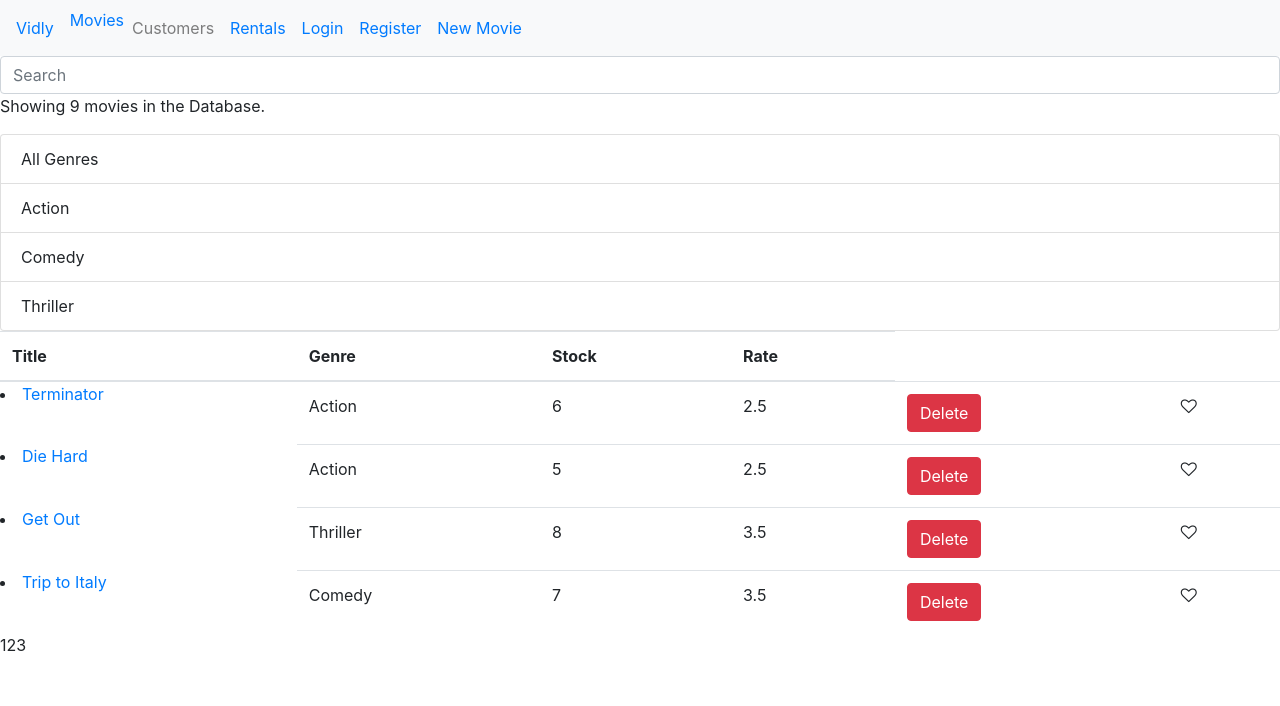
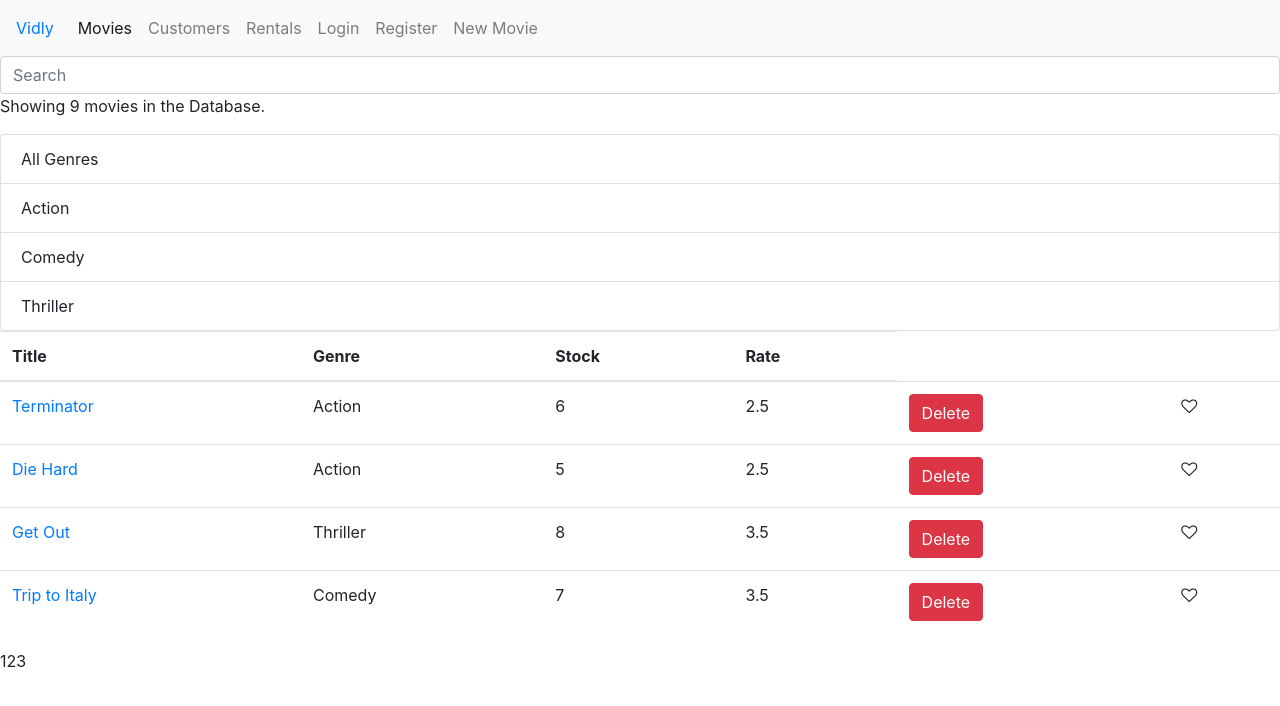
Before and after one commit to Bennity/vidly, a React (Create React App) app: page /Movies in a window 1280 px wide. Shown: the top 706 px of the page. Built offline with nearby package versions, Linux system fonts and the light colour scheme.

Commit message:
No warnings

```diff
--- a/src/App.js
+++ b/src/App.js
@@ -55,14 +55,15 @@ class App extends Component {
 
   handleLike = id => {
     const movies = [...this.state.movies];
-    const movie = movies.filter(obj => obj._id === id);
-    if (movie.map(obj => obj.liked) == "fa fa-heart-o") {
-      movie.map(obj => (obj.liked = "fa fa-heart"));
-      this.setState({ movies });
+    const movie = movies.find(obj => obj._id === id);
+
+    if (movie.liked === "fa fa-heart-o") {
+      movie.liked = "fa fa-heart";
     } else {
-      movie.map(obj => (obj.liked = "fa fa-heart-o"));
-      this.setState({ movies });
+      movie.liked = "fa fa-heart-o";
     }
+
+    this.setState({ movies });
   };
 
   handlePageChange = page => {
@@ -70,7 +71,7 @@ class App extends Component {
   };
 
   handleGenreChange = genrename => {
-    if (genrename == "All Genres") {
+    if (genrename === "All Genres") {
       const movies = this.state.movies.map(obj => obj);
       this.setState({ movies, selector: genrename });
     } else {
--- a/src/common/movie.jsx
+++ b/src/common/movie.jsx
@@ -5,9 +5,9 @@ const movie = props => {
   return (
     <React.Fragment>
       <tr>
-        <li key={props._id}>
+        <td key={props._id}>
           <Link to={`/Movies/${props._id}`}>{props.title}</Link>
-        </li>
+        </td>
 
         <td>{props.genre}</td>
         <td>{props.numberInStock}</td>
--- a/src/common/movieForm.jsx
+++ b/src/common/movieForm.jsx
@@ -100,7 +100,7 @@ class MovieForm extends Component {
           <h1>Movie Form</h1>
           <form>
             <div class="form-group">
-              <label for="title">Title </label>
+              <label htmlfor="title">Title </label>
               <input
                 type="text"
                 class="form-control"
@@ -117,7 +117,7 @@ class MovieForm extends Component {
               )}
             </div>
             <div class="form-group">
-              <label for="genre">Genre</label>
+              <label htmlfor="genre">Genre</label>
               <select
                 class="form-control"
                 id="genre"
@@ -136,7 +136,7 @@ class MovieForm extends Component {
               )}
             </div>
             <div class="form-group">
-              <label for="numberInStock">Number in Stock</label>
+              <label htmlfor="numberInStock">Number in Stock</label>
               <input
                 type="text"
                 class="form-control"
@@ -153,7 +153,7 @@ class MovieForm extends Component {
               )}
             </div>
             <div class="form-group">
-              <label for="dailyRentalRate">Daily Rental Rate</label>
+              <label htmlfor="dailyRentalRate">Daily Rental Rate</label>
               <input
                 type="text"
                 class="form-control"
--- a/src/common/movies.jsx
+++ b/src/common/movies.jsx
@@ -66,13 +66,13 @@ class movies extends Component {
               />
             ))}
           </tbody>
-          <Pagination
-            itemsCount={this.props.movies.length}
-            pageSize={this.props.pageSize}
-            currentPage={this.props.currentPage}
-            onPageChange={this.props.onPageChange}
-          />
         </table>
+        <Pagination
+          itemsCount={this.props.movies.length}
+          pageSize={this.props.pageSize}
+          currentPage={this.props.currentPage}
+          onPageChange={this.props.onPageChange}
+        />
       </React.Fragment>
     );
   }
--- a/src/common/navbar.jsx
+++ b/src/common/navbar.jsx
@@ -1,4 +1,4 @@
-import React, { Component } from "react";
+import React from "react";
 import { Link, NavLink } from "react-router-dom";
 
 const navbar = props => {
@@ -9,7 +9,9 @@ const navbar = props => {
       <div className="collapse navbar-collapse" id="navbarNav">
         <ul className="navbar-nav">
           <li className="nav-item active">
-            <NavLink to="/Movies/">Movies</NavLink>
+            <NavLink className="nav-link" to="/Movies/">
+              Movies
+            </NavLink>
           </li>
           <li className="nav-item">
             <NavLink className="nav-link" to="/Customers">
@@ -18,22 +20,22 @@ const navbar = props => {
           </li>
           <li className="nav-item">
             <NavLink className="nav-link" to="/Rentals">
-              <Link to="/Rentals">Rentals</Link>
+              Rentals
             </NavLink>
           </li>
           <li className="nav-item">
             <NavLink className="nav-link" to="/Rentals">
-              <Link to="/Login">Login</Link>
+              Login
             </NavLink>
           </li>
           <li className="nav-item">
             <NavLink className="nav-link" to="/Register">
-              <Link to="/Register">Register</Link>
+              Register
             </NavLink>
           </li>
           <li className="nav-item">
             <NavLink className="nav-link" to="/Movies/New">
-              <Link to="/Movies/New">New Movie</Link>
+              New Movie
             </NavLink>
           </li>
         </ul>
--- a/src/common/search.jsx
+++ b/src/common/search.jsx
@@ -3,7 +3,7 @@ import React from "react";
 const search = props => {
   return (
     <input
-      class="form-control"
+      className="form-control"
       type="text"
       placeholder="Search"
       aria-label="Search"
```
